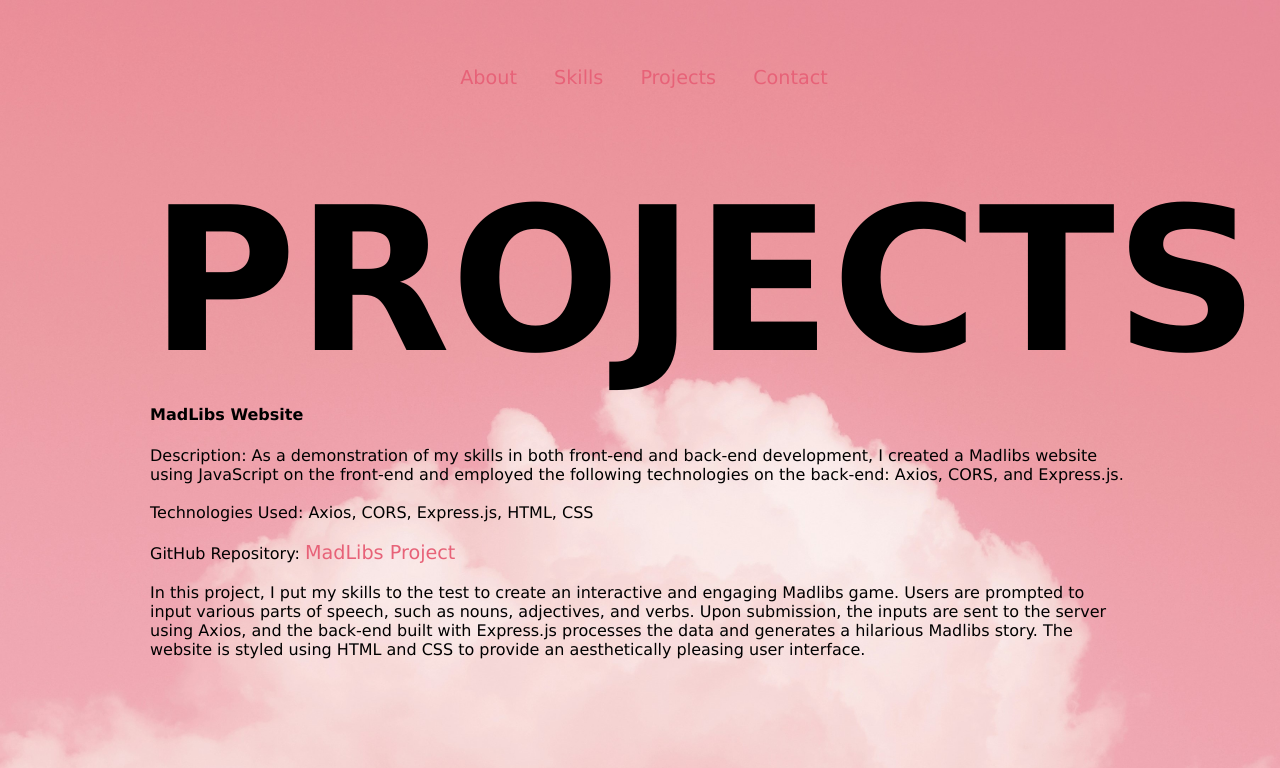
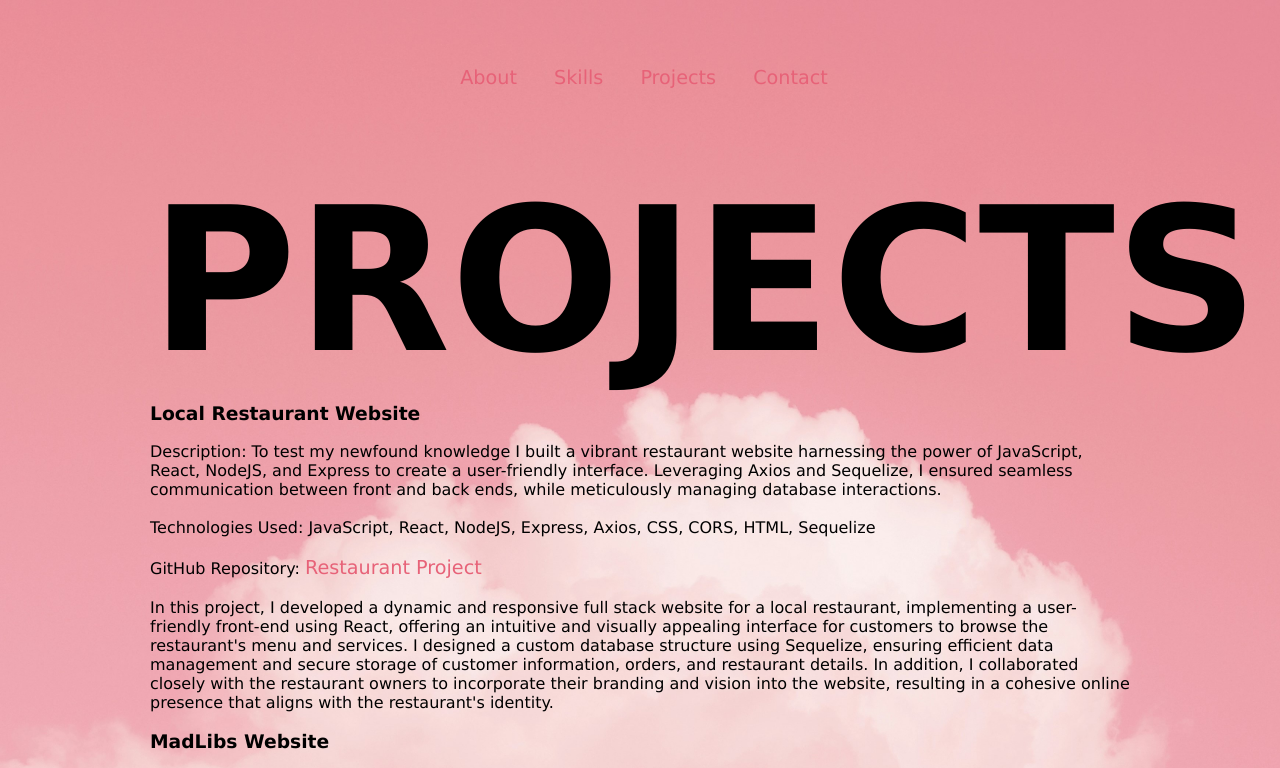
Before and after one commit to yogurlval/Portfolio, a plain HTML site: page projects.html in a window 1280 px wide. Shown: the top 768 px of the page. Drawn offline with Linux system fonts and the light colour scheme.

Commit message:
more touches

```diff
--- a/projects.html
+++ b/projects.html
@@ -24,7 +24,21 @@
     <div>
         <h3 class="Title">PROJECTS</h3>
         <div id="projects2">
-            <h4>MadLibs Website</h5>
+            <h3>Local Restaurant Website </h3>
+            <p>
+                Description: To test my newfound knowledge I built a vibrant restaurant website harnessing the power of JavaScript, React, NodeJS, and Express to create a user-friendly interface. Leveraging Axios and Sequelize, I ensured seamless communication between front and back ends, while meticulously managing database interactions.
+                <br>
+                <br>
+                Technologies Used: JavaScript, React, NodeJS, Express, Axios, CSS, CORS, HTML, Sequelize
+                <br>
+                <br>
+                GitHub Repository: <a href="https://github.com/yogurlval/Specializations_Capstone" target="_blank">Restaurant Project</a>
+                <br>
+                <br>
+                In this project, I developed a dynamic and responsive full stack website for a local restaurant, implementing a user-friendly front-end using React, offering an intuitive and visually appealing interface for customers to browse the restaurant's menu and services. I designed a custom database structure using Sequelize, ensuring efficient data management and secure storage of customer information, orders, and restaurant details. In addition, I collaborated closely with the restaurant owners to incorporate their branding and vision into the website, resulting in a cohesive online presence that aligns with the restaurant's identity.
+
+            </p>
+            <h3>MadLibs Website</h3>
             <p>
                 Description: As a demonstration of my skills in both front-end and back-end development, I created a Madlibs website using JavaScript on the front-end and employed the following technologies on the back-end: Axios, CORS, and Express.js.
                 <br>
--- a/styles.css
+++ b/styles.css
@@ -69,6 +69,7 @@ footer{
     flex-direction: column;
     justify-content: center;
     align-items: center;
+    height: 100px;
 }
 
 a{
@@ -92,8 +93,6 @@ a{
     font-size: larger;
     color: rgb(231, 98, 120)
 }
-
-
 
 .Title{
     height: 220px;
```
Also changed, not shown: skills.html (+0 -2 lines).
